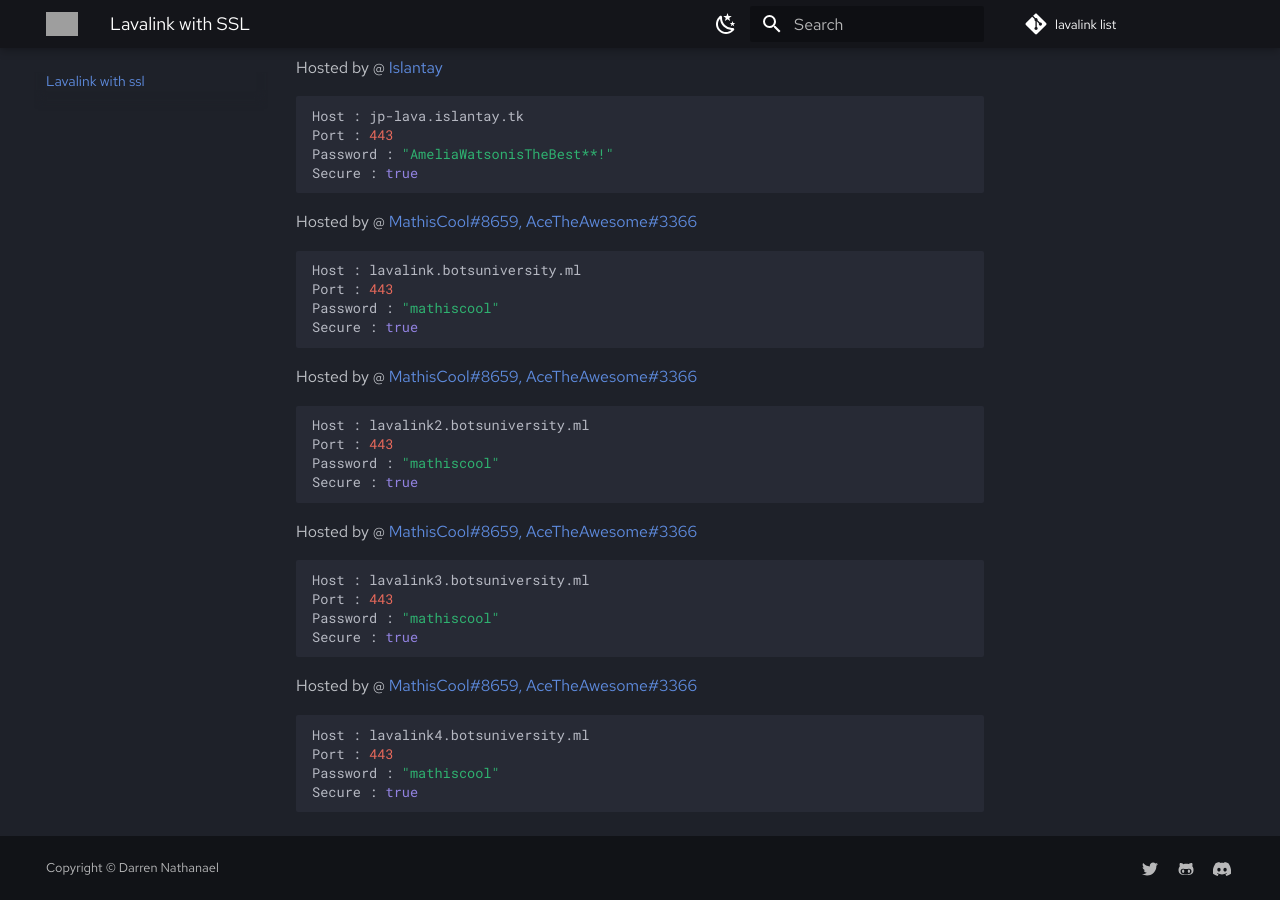
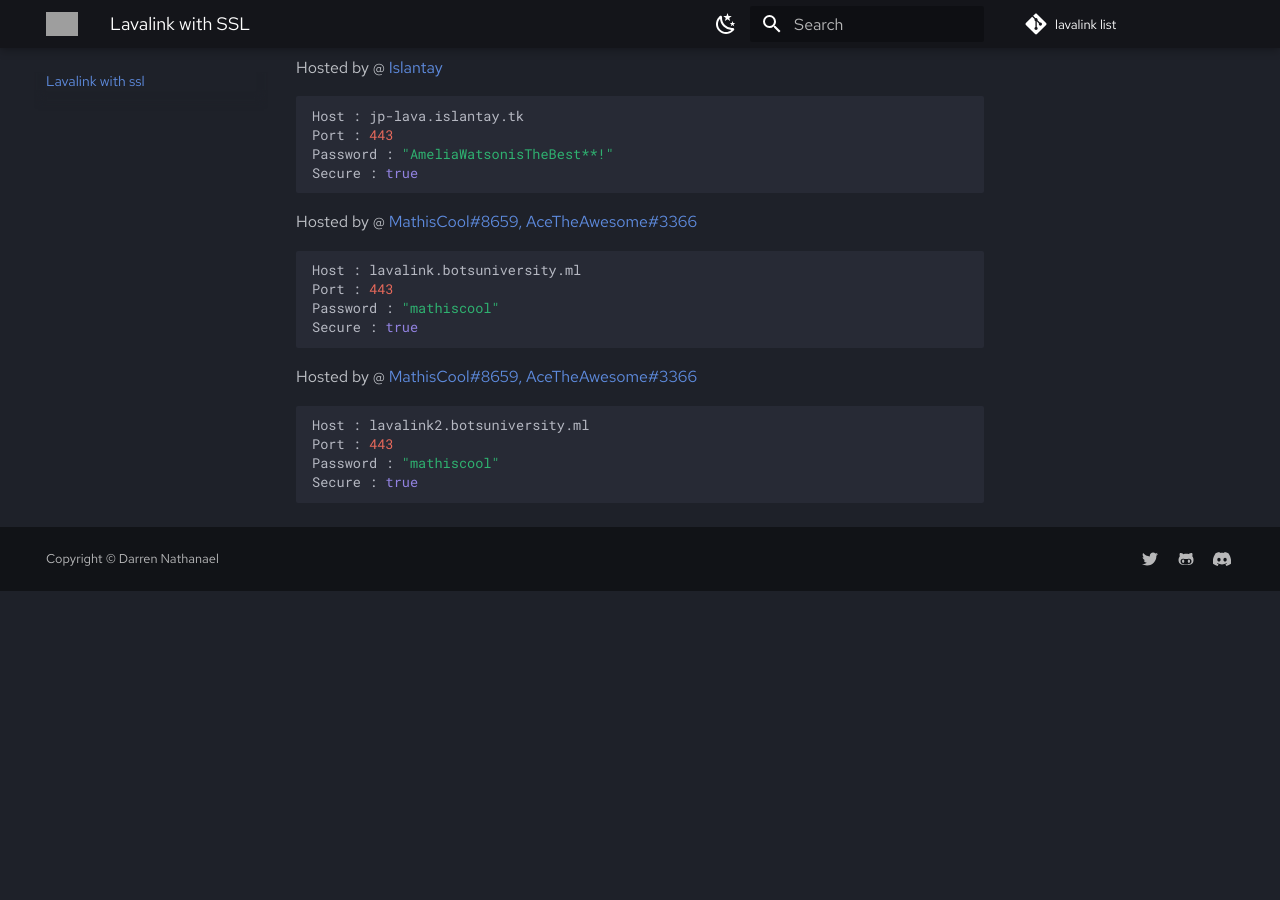
Before and after one commit to DarrenOfficial/lavalink-list, an MkDocs documentation site: the page built from docs/SSL/lavalink-with-ssl.md, in a window 1280 px wide and 900 px high, scrolled down 993 px. Built offline with MkDocs 1.6.1 and Material for MkDocs 9.7.7, drawn with Linux system fonts in a browser that asks for light colours; comment, search, counter and statistics services are not loaded; after the commit the page ends 1584 px from its top, so only the background shows below that; grey boxes are pictures that could not be loaded.

Commit message:
Remove Lavalink 3 and 4

````diff
--- a/docs/SSL/lavalink-with-ssl.md
+++ b/docs/SSL/lavalink-with-ssl.md
@@ -62,17 +62,3 @@ Port : 443
 Password : "mathiscool"
 Secure : true
 ```
-Hosted by @ [MathisCool#8659, AceTheAwesome#3366](https://lavalink-list.botsuniversity.ml)
-```bash
-Host : lavalink3.botsuniversity.ml
-Port : 443
-Password : "mathiscool"
-Secure : true
-```
-Hosted by @ [MathisCool#8659, AceTheAwesome#3366](https://lavalink-list.botsuniversity.ml)
-```bash
-Host : lavalink4.botsuniversity.ml
-Port : 443
-Password : "mathiscool"
-Secure : true
-```
````
